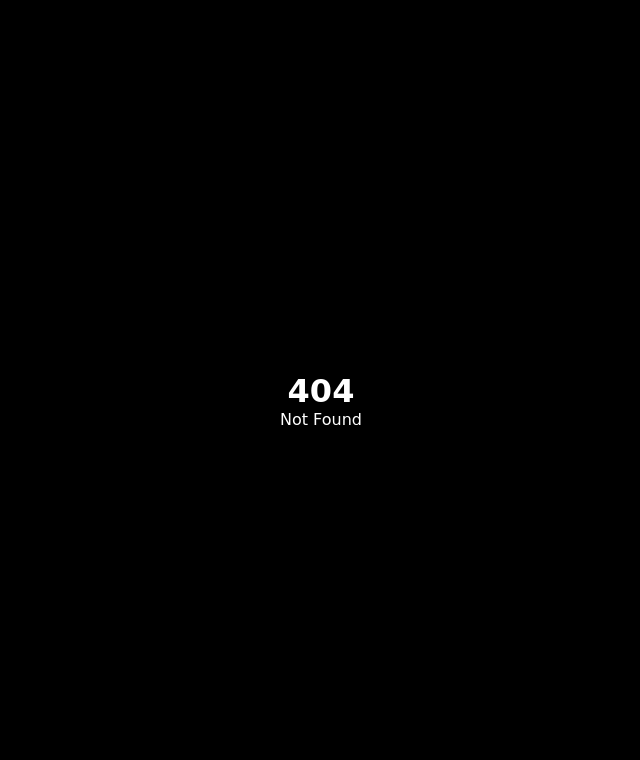
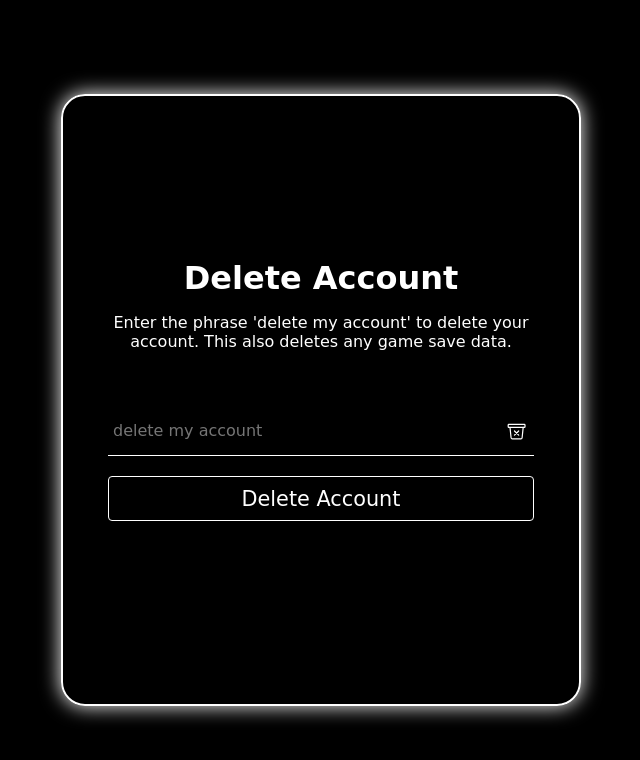
Before and after one commit to yaseen-ahmed26/peck-website, a SvelteKit app: page /delete in a window 1280 px wide. Before the commit this address had no page. Shown: the top 760 px of the page, without its empty margins (319-959 px from the left). Built offline with nearby package versions, Linux system fonts and the light colour scheme.

Commit message:
feat: delete account page

```diff
--- a/src/routes/+page.svelte
+++ b/src/routes/+page.svelte
@@ -8,6 +8,7 @@
     <a href="/register" aria-label="Login">Register</a>
     <a href="/details" aria-label="Login">Details</a>
     <a href="/code" aria-label="Login">Code</a>
+    <a href="/delete" aria-label="Login">Delete</a>
 </Card>
 
 <style>
--- /dev/null
+++ b/src/routes/delete/+page.svelte
@@ -0,0 +1,33 @@
+<script>
+    // @ts-nocheck
+
+    import "$lib/styles/form.css"
+    import Card from "$lib/templates/card.svelte";
+    import Input from "$lib/templates/input.svelte";
+    import { user } from "$lib/api.svelte";
+    import { makeHTTPRequest, getCurrentUser } from "$lib/api.svelte";
+
+    const REQUIRED_PHRASE = "delete my account"
+
+    const deleteInput = {
+        iconName: "trash-bin-outline",
+        inputID: "delete-account",
+        labelText: "",
+        inputType: "text",
+        placeholderText: REQUIRED_PHRASE,
+        required: true
+    }
+
+    let phrase = $state()
+
+    async function onclick(){
+
+    }
+</script>
+
+<Card title="Delete Account" description={`Enter the phrase '${REQUIRED_PHRASE}' to delete your account. This also deletes any game save data.`}>
+    <form action="#">
+        <Input {...deleteInput} bind:value={phrase}/>
+        <button {onclick} class="login-btn" type="submit" disabled={phrase !== REQUIRED_PHRASE} >Delete Account</button>
+    </form>
+</Card>
```
